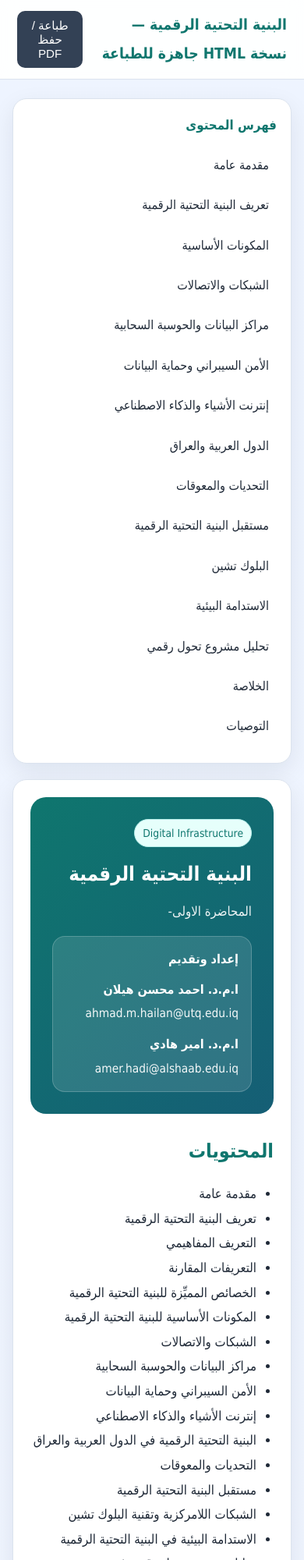
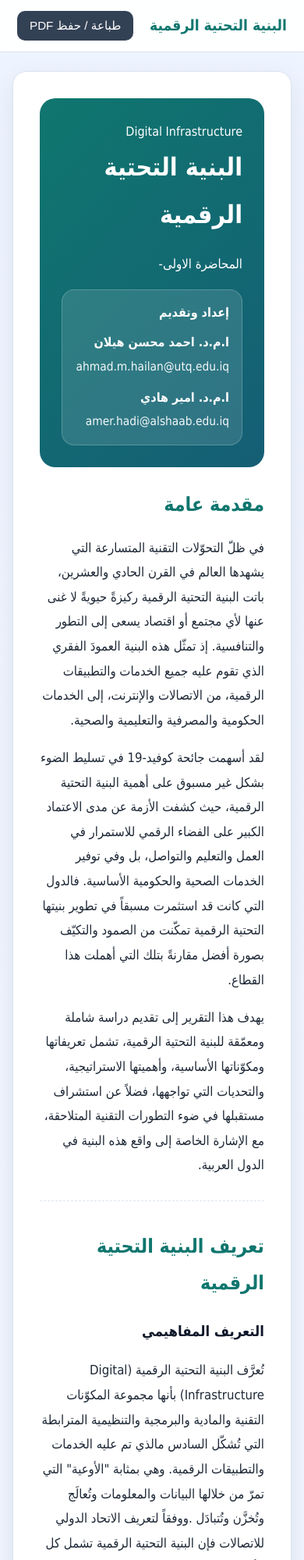
Before and after one commit to ameerkhadi/academic-cv-website, a plain HTML site: page week1.html in a window 390 px wide. Shown: the top 2000 px of the page at 78% size. Drawn offline with Linux system fonts and the light colour scheme.

Commit message:
Update week1.html

```diff
--- a/week1.html
+++ b/week1.html
@@ -1,3 +1,4 @@
+
 <!DOCTYPE html>
 <html lang="ar" dir="rtl">
 <head>
@@ -71,46 +72,15 @@
       margin: 24px auto;
       padding: 0 16px 48px;
       display: grid;
-      grid-template-columns: 280px 1fr;
+      grid-template-columns: 1fr;
       gap: 20px;
     }
 
-    .sidebar, .content {
+    .content {
       background: var(--card);
       border: 1px solid var(--border);
       border-radius: 18px;
       box-shadow: var(--shadow);
-    }
-
-    .sidebar {
-      padding: 18px;
-      position: sticky;
-      top: 80px;
-      height: fit-content;
-    }
-
-    .sidebar h2 {
-      margin-top: 0;
-      font-size: 1.05rem;
-      color: var(--brand);
-    }
-
-    .sidebar a {
-      display: block;
-      color: var(--ink);
-      text-decoration: none;
-      padding: 8px 10px;
-      border-radius: 10px;
-      margin-bottom: 5px;
-      transition: 0.2s ease;
-    }
-
-    .sidebar a:hover {
-      background: var(--brand-soft);
-      color: var(--brand);
-    }
-
-    .content {
       padding: 34px;
     }
 
@@ -125,11 +95,6 @@
     .hero h1 {
       margin: 0 0 8px;
       font-size: 2rem;
-    }
-
-    .hero p {
-      margin: 0;
-      color: rgba(255,255,255,0.92);
     }
 
     section {
@@ -163,7 +128,6 @@
       width: 100%;
       border-collapse: collapse;
       margin: 14px 0 20px;
-      overflow: hidden;
       border-radius: 14px;
       font-size: 0.98rem;
     }
@@ -172,7 +136,6 @@
       border: 1px solid var(--border);
       padding: 12px;
       text-align: right;
-      vertical-align: top;
     }
 
     th {
@@ -188,45 +151,8 @@
       margin: 18px 0;
     }
 
-    .badge {
-      display: inline-block;
-      background: var(--brand-soft);
-      color: var(--brand);
-      border: 1px solid #b8f0ea;
-      padding: 4px 10px;
-      border-radius: 999px;
-      font-size: 0.86rem;
-      margin-bottom: 10px;
-    }
-
-    .editable {
-      outline: none;
-    }
-
-    .footer {
-      text-align: center;
-      color: var(--muted);
-      font-size: 0.92rem;
-      margin-top: 30px;
-    }
-
-    @media (max-width: 900px) {
-      .container {
-        grid-template-columns: 1fr;
-      }
-      .sidebar {
-        position: static;
-      }
-      .content {
-        padding: 22px;
-      }
-      .hero h1 {
-        font-size: 1.6rem;
-      }
-    }
-
     @media print {
-      .topbar, .sidebar { display: none; }
+      .topbar { display: none; }
       body { background: white; }
       .container { display: block; max-width: 100%; margin: 0; padding: 0; }
       .content { box-shadow: none; border: none; padding: 0; }
@@ -236,31 +162,14 @@
 </head>
 <body>
   <div class="topbar">
-    <h1>البنية التحتية الرقمية — نسخة HTML جاهزة للطباعة</h1>
+    <h1>البنية التحتية الرقمية</h1>
     <div class="actions">
       <button class="secondary" onclick="window.print()">طباعة / حفظ PDF</button>
     </div>
   </div>
 
   <div class="container">
-    <aside class="sidebar">
-      <h2>فهرس المحتوى</h2>
-      <a href="#intro">مقدمة عامة</a>
-      <a href="#definition">تعريف البنية التحتية الرقمية</a>
-      <a href="#components">المكونات الأساسية</a>
-      <a href="#networks">الشبكات والاتصالات</a>
-      <a href="#datacenter">مراكز البيانات والحوسبة السحابية</a>
-      <a href="#cyber">الأمن السيبراني وحماية البيانات</a>
-      <a href="#iot-ai">إنترنت الأشياء والذكاء الاصطناعي</a>
-      <a href="#arab-world">الدول العربية والعراق</a>
-      <a href="#challenges">التحديات والمعوقات</a>
-      <a href="#future">مستقبل البنية التحتية الرقمية</a>
-      <a href="#blockchain">البلوك تشين</a>
-      <a href="#sustainability">الاستدامة البيئية</a>
-      <a href="#project-analysis">تحليل مشروع تحول رقمي</a>
-      <a href="#conclusion">الخلاصة</a>
-      <a href="#recommendations">التوصيات</a>
-    </aside>
+
 
     <main class="content editable" id="editableRoot" contenteditable="false">
       <div class="hero">
@@ -280,29 +189,7 @@
         </div>
       </div>
 
-      <section id="toc">
-        <h2>المحتويات</h2>
-        <ul>
-          <li>مقدمة عامة</li>
-          <li>تعريف البنية التحتية الرقمية</li>
-          <li>التعريف المفاهيمي</li>
-          <li>التعريفات المقارنة</li>
-          <li>الخصائص المميِّزة للبنية التحتية الرقمية</li>
-          <li>المكونات الأساسية للبنية التحتية الرقمية</li>
-          <li>الشبكات والاتصالات</li>
-          <li>مراكز البيانات والحوسبة السحابية</li>
-          <li>الأمن السيبراني وحماية البيانات</li>
-          <li>إنترنت الأشياء والذكاء الاصطناعي</li>
-          <li>البنية التحتية الرقمية في الدول العربية والعراق</li>
-          <li>التحديات والمعوقات</li>
-          <li>مستقبل البنية التحتية الرقمية</li>
-          <li>الشبكات اللامركزية وتقنية البلوك تشين</li>
-          <li>الاستدامة البيئية في البنية التحتية الرقمية</li>
-          <li>تحليل مشروع تحول رقمي في مؤسسة حكومية</li>
-          <li>الخلاصة</li>
-          <li>التوصيات</li>
-        </ul>
-      </section>
+
 
       <section id="intro">
         <h2>مقدمة عامة</h2>
@@ -486,31 +373,7 @@
         <p>تُقرّب معالجة البيانات من مصادر توليدها بدلاً من إرسالها إلى مراكز البيانات المركزية، مما يوفّر زمناً منخفضاً جداً للاستجابة.</p>
       </section>
 
-      <section id="arab-world">
-        <h2>البنية التحتية الرقمية في الدول العربية والعراق</h2>
-        <h3>الواقع الراهن</h3>
-        <p>تشهد الدول العربية مرحلة تحوّل رقمي متسارع، مع تفاوت ملحوظ في مستوى البنية التحتية الرقمية بين الدول.</p>
 
-        <h3>نماذج رائدة في المنطقة</h3>
-        <table>
-          <tr><th>الدولة</th><th>أبرز المبادرات والإنجازات الرقمية</th></tr>
-          <tr><td>الإمارات العربية المتحدة</td><td>حكومة رقمية متكاملة، استراتيجية AI 2031، تغطية 5G واسعة</td></tr>
-          <tr><td>المملكة العربية السعودية</td><td>رؤية 2030، مشروع نيوم، السحابة الحكومية</td></tr>
-          <tr><td>مصر</td><td>مبادرة حياة كريمة الرقمية، مدينة العلمين الرقمية</td></tr>
-          <tr><td>قطر</td><td>رؤية 2030، مراكز بيانات عالمية، تقنيات رقمية متقدمة</td></tr>
-          <tr><td>البحرين</td><td>أول دولة عربية تطلق 5G تجارياً</td></tr>
-          <tr><td>الأردن</td><td>برامج الحوسبة السحابية الحكومية، شراكات AWS</td></tr>
-        </table>
-
-        <h3>مؤشرات الأداء الرقمي في المنطقة العربية</h3>
-        <ul>
-          <li>وصل معدل انتشار الإنترنت في المنطقة العربية إلى 68% في 2024.</li>
-          <li>استثمارات ضخمة من AWS وMicrosoft وGoogle وOCI.</li>
-          <li>الفجوة في المهارات الرقمية ما زالت تحدياً محورياً.</li>
-        </ul>
-
-        <div class="note">أعلنت السعودية تخصيص 6.4 مليار دولار للتحوّل الرقمي ضمن رؤية 2030، بينما التزمت الإمارات باستثمار 1.4 مليار دولار في البنية التحتية للذكاء الاصطناعي.</div>
-      </section>
 
       <section id="challenges">
         <h2>التحديات والمعوقات</h2>
@@ -569,12 +432,12 @@
         </ul>
 
         <h3>أبرز أنواع شبكات البلوك تشين</h3>
-        <ul>
-          <li>العامة (Public)</li>
-          <li>الخاصة (Private)</li>
-          <li>الهجينة (Hybrid)</li>
-          <li>الكونسورتيوم (Consortium)</li>
-        </ul>
+        <table>
+          <tr><th>النوع</th><th>الوصف</th></tr>
+          <tr><td>العامة (Public)</td><td>شبكات مفتوحة للجميع، مثل Bitcoin وEthereum، تتميز بالشفافية واللامركزية العالية.</td></tr>
+          <tr><td>الخاصة (Private)</td><td>شبكات مغلقة تُدار من قبل جهة واحدة، تُستخدم داخل المؤسسات وتوفر تحكمًا عاليًا.</td></tr>
+          <tr><td>الهجينة (Hybrid)</td><td>مزيج بين العامة والخاصة، تتيح مرونة في التحكم مع الحفاظ على بعض الشفافية.</td></tr>
+        </table>
 
         <h3>استخدامات تقنية البلوك تشين</h3>
         <ul>
@@ -613,7 +476,7 @@
             فتح استمارة ملي المشروع
           </a>
           <div style="margin-top:8px; font-size:0.9rem; color:#555;">اضغط للوصول إلى المشروع
-          <div style="margin-top:6px; font-size:0.85rem; color:#777;">https://ameerkhadi.github.io/academic-cv-website/form-u1.html</div></div>
+          </div>
         </div>
       </section>
 
@@ -632,7 +495,7 @@
           <li>تعزيز الشراكة بين القطاعين العام والخاص.</li>
           <li>مواجهة الفجوة الرقمية.</li>
           <li>التعاون الإقليمي والدولي.</li>
-          <li>الاستدامة البيئية.</li>
+
 
         </ol>
       </section>
```
